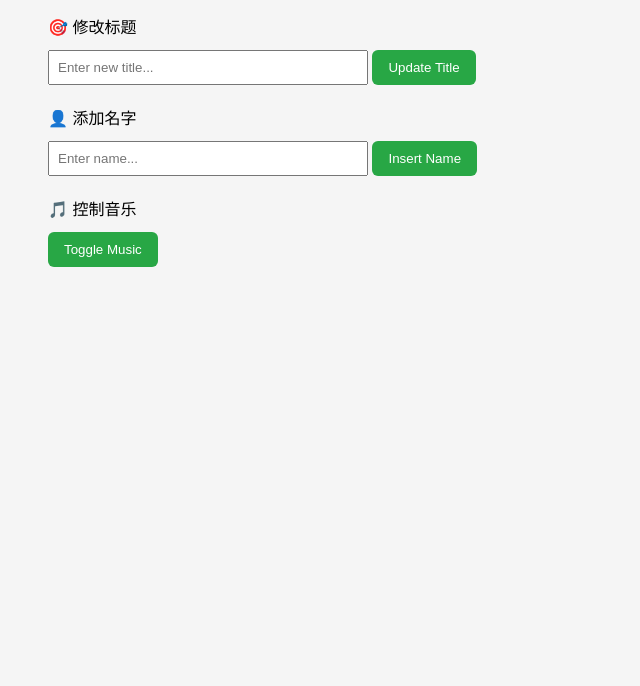
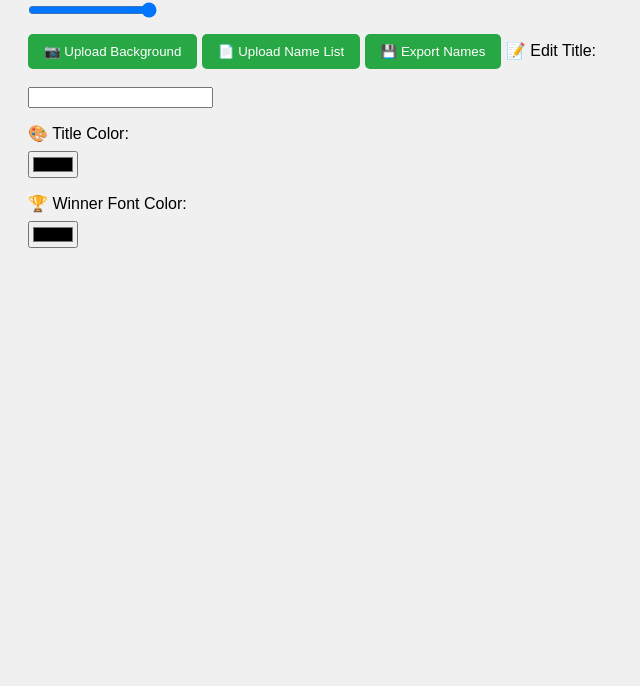
Before and after one commit to junyi1104/hmjaya-lucky-draw-system, a plain HTML site: page admin.html in a window 1280 px wide. Shown: the part 114-800 px from the top of the page, without its empty margins (0-640 px from the left). Drawn offline with Linux system fonts and the light colour scheme.

Commit message:
Update admin.html

```diff
--- a/admin.html
+++ b/admin.html
@@ -2,72 +2,90 @@
 <html lang="en">
 <head>
   <meta charset="UTF-8" />
-  <title>Lucky Draw Admin Panel</title>
+  <meta name="viewport" content="width=device-width, initial-scale=1.0"/>
+  <title>Admin Panel - Lucky Draw</title>
   <style>
     body {
       font-family: Arial, sans-serif;
-      padding: 40px;
-      background: #f5f5f5;
+      padding: 20px;
+      background: #f0f0f0;
     }
-    h1 {
-      color: #00698f;
+    h2 {
+      margin-top: 0;
     }
-    label {
+    input[type="file"], input[type="text"], input[type="color"], input[type="range"] {
+      margin: 8px 0 16px;
       display: block;
-      margin-top: 20px;
-    }
-    input[type="text"] {
-      padding: 8px;
-      width: 300px;
     }
     button {
+      margin-bottom: 10px;
       padding: 10px 16px;
-      margin-top: 12px;
-      background: #28a745;
+      border: none;
+      background-color: #28a745;
       color: white;
-      border: none;
-      border-radius: 6px;
+      border-radius: 5px;
       cursor: pointer;
     }
     button:hover {
-      background: #218838;
+      background-color: #218838;
     }
   </style>
 </head>
 <body>
-  <h1>Admin Panel</h1>
+  <h2>🎛 Admin Panel</h2>
 
-  <label>🎯 修改标题</label>
-  <input type="text" id="titleInput" placeholder="Enter new title..." />
-  <button onclick="sendTitle()">Update Title</button>
+  <label for="volumeSlider">🔊 Background Music Volume:</label>
+  <input type="range" id="volumeSlider" min="0" max="1" step="0.01" value="1"/>
 
-  <label>👤 添加名字</label>
-  <input type="text" id="nameInput" placeholder="Enter name..." />
-  <button onclick="sendInsertName()">Insert Name</button>
+  <button onclick="triggerUpload('bg')">📷 Upload Background</button>
+  <input type="file" id="bgUpload" accept="image/*" style="display:none" onchange="uploadFile('bg', event)" />
 
-  <label>🎵 控制音乐</label>
-  <button onclick="sendToggleMusic()">Toggle Music</button>
+  <button onclick="triggerUpload('names')">📄 Upload Name List</button>
+  <input type="file" id="nameUpload" accept=".txt" style="display:none" onchange="uploadFile('names', event)" />
+
+  <button onclick="postMessageToMain('exportNames')">💾 Export Names</button>
+
+  <label for="editTitleInput">📝 Edit Title:</label>
+  <input type="text" id="editTitleInput" oninput="updateTitle(this.value)" />
+
+  <label for="titleColorPicker">🎨 Title Color:</label>
+  <input type="color" id="titleColorPicker" onchange="postColor('titleColor', this.value)" />
+
+  <label for="winnerFontColorPicker">🏆 Winner Font Color:</label>
+  <input type="color" id="winnerFontColorPicker" onchange="postColor('winnerFontColor', this.value)" />
 
   <script>
-    const drawWindow = window.open('https://junyi1104.github.io/hmjaya-lucky-draw-system/index.html', 'lucky-draw');
+    const mainWindow = window.opener || window.parent;
 
-    function sendMessage(type, data) {
-      drawWindow?.postMessage({ type, data }, '*');
+    function postMessageToMain(type, data = null) {
+      mainWindow.postMessage({ type, data }, "*");
     }
 
-    function sendTitle() {
-      const newTitle = document.getElementById("titleInput").value;
-      sendMessage('update-title', newTitle);
+    function updateTitle(value) {
+      postMessageToMain("updateTitle", value);
     }
 
-    function sendInsertName() {
-      const newName = document.getElementById("nameInput").value;
-      sendMessage('insert-name', newName);
+    function postColor(type, color) {
+      postMessageToMain(type, color);
     }
 
-    function sendToggleMusic() {
-      sendMessage('toggle-music', null);
+    function triggerUpload(kind) {
+      document.getElementById(kind === 'bg' ? 'bgUpload' : 'nameUpload').click();
     }
+
+    function uploadFile(type, event) {
+      const file = event.target.files[0];
+      if (!file) return;
+      const reader = new FileReader();
+      reader.onload = () => {
+        postMessageToMain(type === 'bg' ? 'uploadBackground' : 'uploadNameList', reader.result);
+      };
+      reader.readAsDataURL(file);
+    }
+
+    document.getElementById('volumeSlider').addEventListener('input', e => {
+      postMessageToMain('bgVolume', e.target.value);
+    });
   </script>
 </body>
 </html>
```
